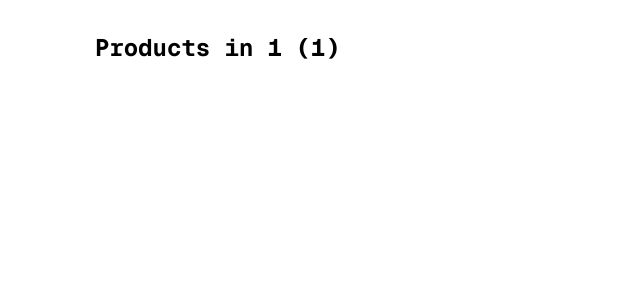
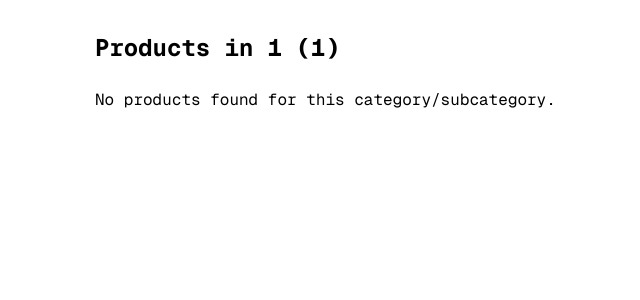
Before and after one commit to rafinas2133/computer-catalog, a Next.js app: page /products/1/1 in a window 1280 px wide. Shown: the top 300 px of the page, without its empty margins (33-673 px from the left). Built offline with nearby package versions, Linux system fonts and the light colour scheme.

Commit message:
fix page

```diff
--- a/src/app/products/[category]/[subcategory]/page.tsx
+++ b/src/app/products/[category]/[subcategory]/page.tsx
@@ -4,24 +4,28 @@ export default function ProductListPage() {
   const router = useRouter();
   const { category, subcategory } = router.query;
 
-  // Contoh data produk
-//   const allProducts = {
-//     Electronics: {
-//       "Mobile Phones": ["iPhone 14", "Samsung Galaxy S23", "Google Pixel 7"],
-//       Laptops: ["MacBook Pro", "Dell XPS 13", "HP Spectre x360"],
-//     },
-//     Fashion: {
-//       Men: ["T-Shirts", "Jeans", "Shoes"],
-//       Women: ["Dresses", "Handbags", "Jewelry"],
-//     },
-//     "Home Appliances": {
-//       Kitchen: ["Microwave", "Blender", "Refrigerator"],
-//       Cleaning: ["Vacuum Cleaner", "Washing Machine", "Air Purifier"],
-//     },
-//   };
+  // Tipe eksplisit untuk data produk
+  const allProducts: Record<
+    string,
+    Record<string, string[]>
+  > = {
+    Electronics: {
+      "Mobile Phones": ["iPhone 14", "Samsung Galaxy S23", "Google Pixel 7"],
+      Laptops: ["MacBook Pro", "Dell XPS 13", "HP Spectre x360"],
+    },
+    Fashion: {
+      Men: ["T-Shirts", "Jeans", "Shoes"],
+      Women: ["Dresses", "Handbags", "Jewelry"],
+    },
+    "Home Appliances": {
+      Kitchen: ["Microwave", "Blender", "Refrigerator"],
+      Cleaning: ["Vacuum Cleaner", "Washing Machine", "Air Purifier"],
+    },
+  };
 
-//   const products =
-//     allProducts[category as keyof typeof allProducts]?.[subcategory as keyof typeof allProducts[typeof category]] || [];
+  // Mengambil produk berdasarkan kategori dan subkategori
+  const products =
+    allProducts[category as string]?.[subcategory as string] || [];
 
   return (
     <div className="max-w-screen-lg mx-auto py-8">
@@ -31,9 +35,9 @@ export default function ProductListPage() {
       </h1>
 
       {/* Product List */}
-      {/* {products.length > 0 ? (
+      {products.length > 0 ? (
         <ul className="grid grid-cols-1 md:grid-cols-3 gap-4">
-          {products.map((product, index) => (
+          {products.map((product: string, index: number) => (
             <li
               key={index}
               className="border rounded-md p-4 hover:shadow-md transition"
@@ -44,7 +48,7 @@ export default function ProductListPage() {
         </ul>
       ) : (
         <p>No products found for this category/subcategory.</p>
-      )} */}
+      )}
     </div>
   );
 }
```
